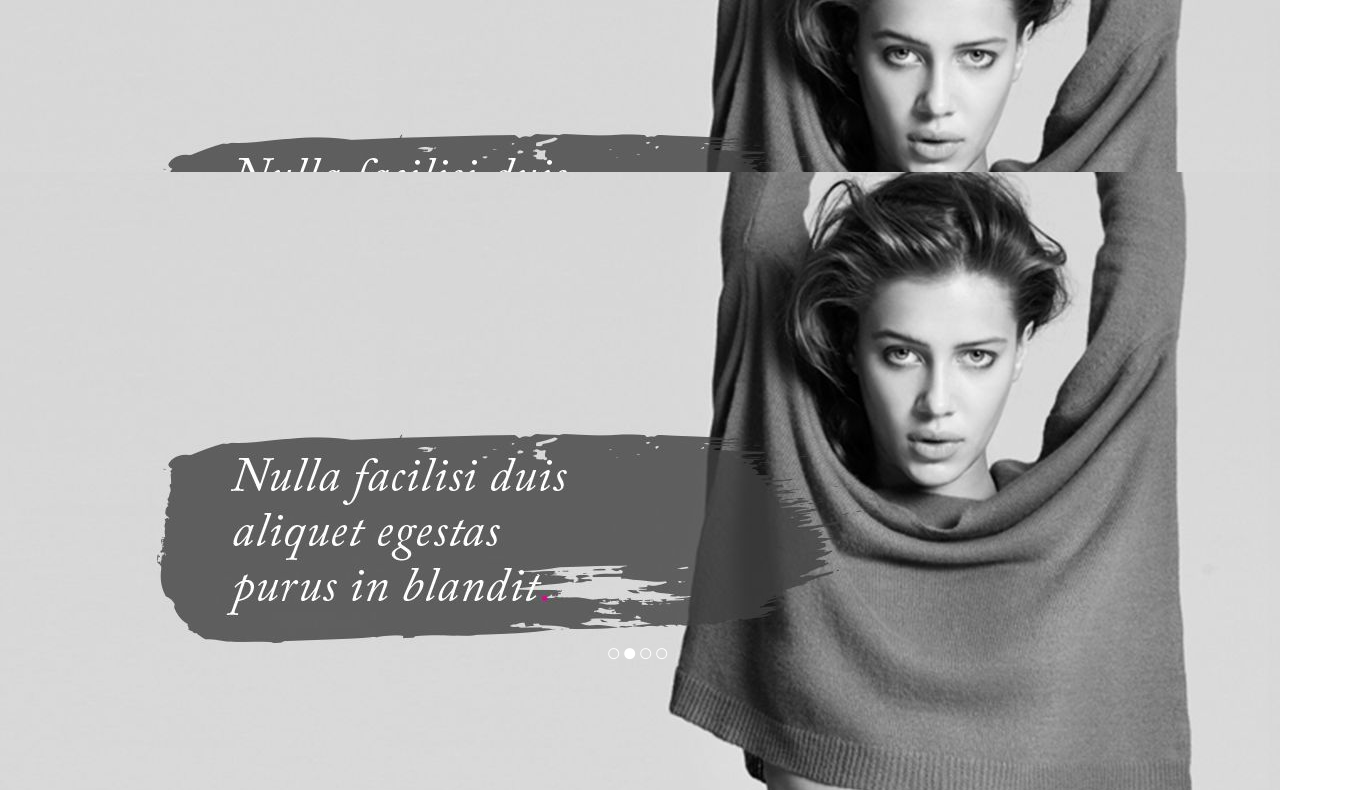
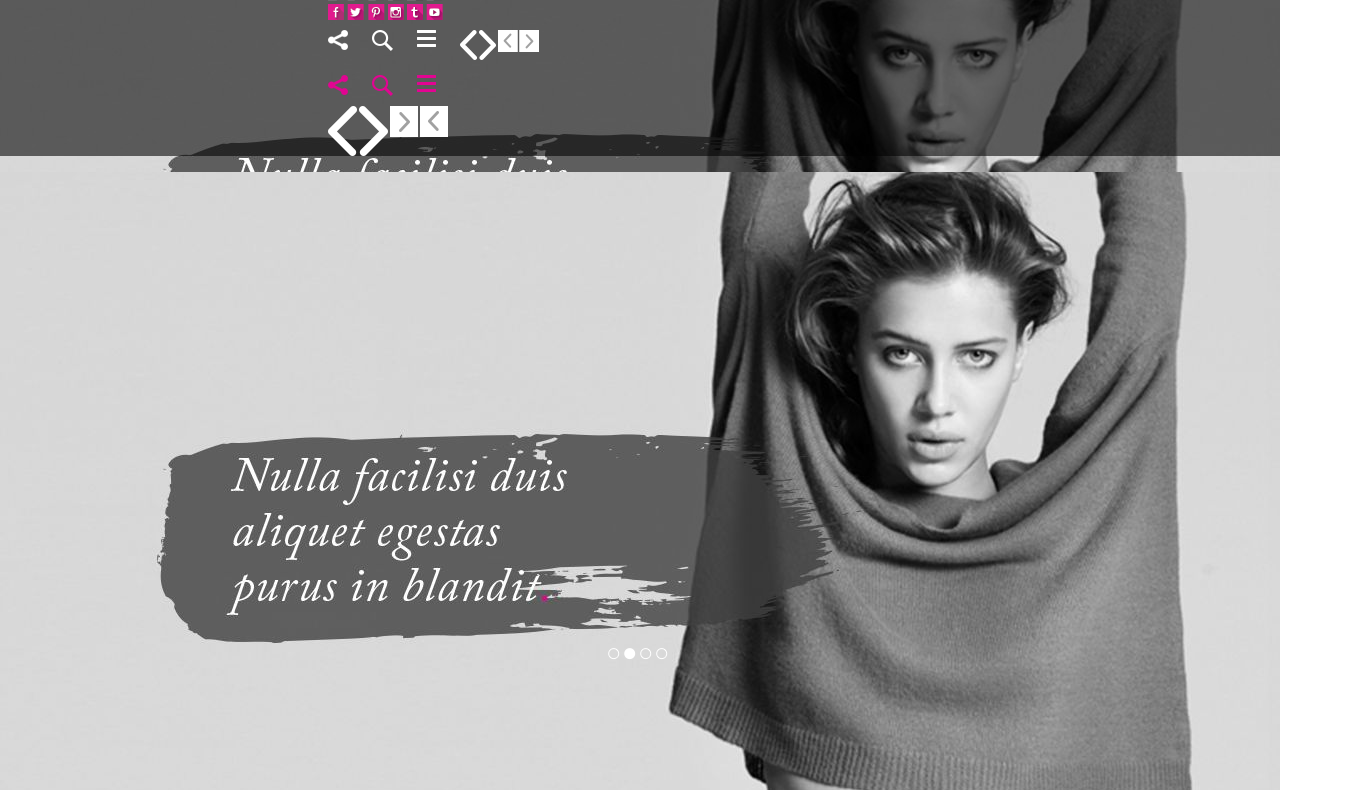
Before and after one commit to smayur/caren-page, a plain HTML site: page index.html in a window 1280 px wide. Shown: the part 128-918 px from the top of the page, 1357 px wide, since content can reach past the window. Drawn offline with Linux system fonts and the light colour scheme; files whose address does not match are found by name.

Commit message:
add humburger menu

```diff
--- a/index.html
+++ b/index.html
@@ -61,6 +61,9 @@
           <li><a href="#" class="menu-links" title="Press">press</a></li>
           <li><a href="#" class="menu-links" title="Contact">contact</a></li>
         </ul>
+        <div class="humburger-menu">
+          <img src="./assets/images/sprite.png" alt="Humburger Menu">
+        </div>
       </nav>
       <!-- / Navigation - Menu -->
     </div>
```
